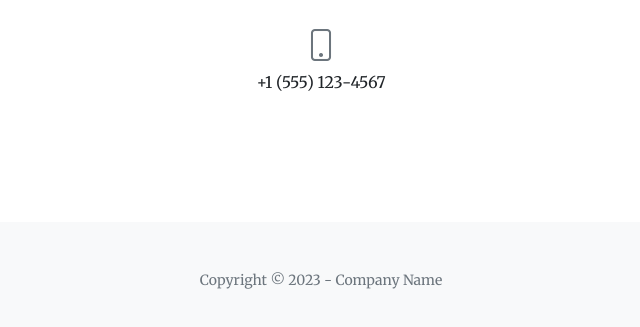
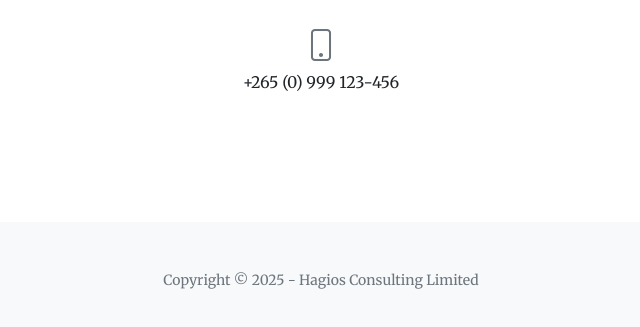
Before and after one commit to alipompita/haggios_consulting_ltd, a plain HTML site: page index.html in a window 1280 px wide. Shown: the part 3373-3700 px from the top of the page, without its empty margins (319-959 px from the left). Drawn offline with nearby package versions, Linux system fonts and the light colour scheme; some packages are replaced by stand-ins of ours; a script that the page names is missing.

Commit message:
change footer

```diff
--- a/index.html
+++ b/index.html
@@ -223,7 +223,7 @@
             <div class="row gx-4 gx-lg-5 justify-content-center">
                 <div class="col-lg-4 text-center mb-5 mb-lg-0">
                     <i class="bi-phone fs-2 mb-3 text-muted"></i>
-                    <div>+1 (555) 123-4567</div>
+                    <div>+265 (0) 999 123-456</div>
                 </div>
             </div>
         </div>
@@ -231,7 +231,7 @@
     <!-- Footer-->
     <footer class="bg-light py-5">
         <div class="container px-4 px-lg-5">
-            <div class="small text-center text-muted">Copyright &copy; 2023 - Company Name</div>
+            <div class="small text-center text-muted">Copyright &copy; 2025 - Hagios Consulting Limited</div>
         </div>
     </footer>
     <!-- Bootstrap core JS-->
```
